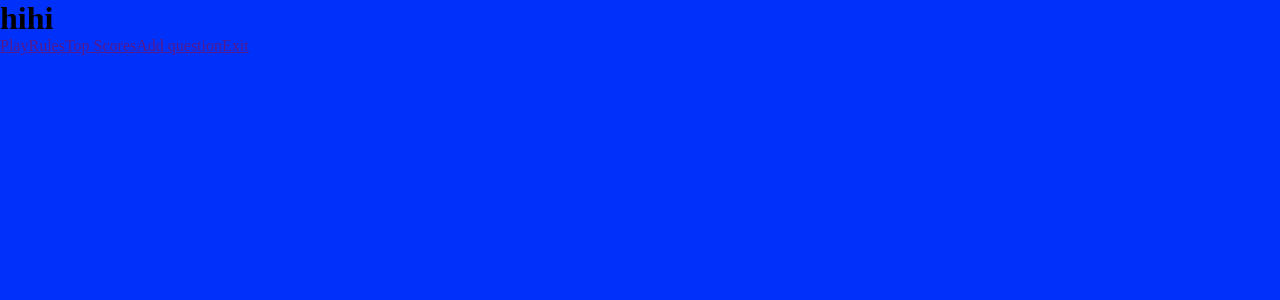
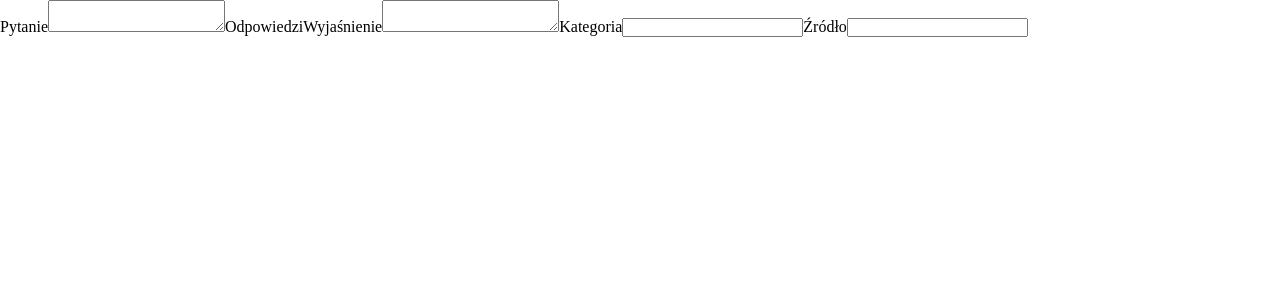
Before and after one commit to team-prstmw/hackaton-FE, a React (Create React App) app: page / in a window 1280 px wide. Shown: the top 300 px of the page. Built offline with nearby package versions, Linux system fonts and the light colour scheme; the HTML template or start-up script is replaced by a standard one.

Commit message:
Add a basic structure for the form on the new question page

```diff
--- a/src/App.tsx
+++ b/src/App.tsx
@@ -2,13 +2,13 @@
 // import logo from './logo.svg';
 // import './App.css';
 
-import { HomePage } from "./pages/HomePage/HomePage";
+import NewQuestionPage from "./pages/NewQuestionPage/NewQuestionPage";
 
 function App() {
   return (
     <div className="App">
       <header className="App-header">
-        <HomePage />
+        <NewQuestionPage />
       </header>
     </div>
   );
--- /dev/null
+++ b/src/components/Input/Input.tsx
@@ -0,0 +1,5 @@
+const Input = () => {
+  return <input />;
+};
+
+export default Input;
--- /dev/null
+++ b/src/components/Label/Label.tsx
@@ -0,0 +1,7 @@
+import { FC, LabelHTMLAttributes } from "react";
+
+const Label: FC<LabelHTMLAttributes<HTMLLabelElement>> = ({ children }) => {
+  return <label>{children}</label>;
+};
+
+export default Label;
--- /dev/null
+++ b/src/components/Textarea/Textarea.tsx
@@ -0,0 +1,5 @@
+const Textarea = () => {
+  return <textarea />;
+};
+
+export default Textarea;
--- /dev/null
+++ b/src/pages/NewQuestionPage/NewQuestionPage.tsx
@@ -0,0 +1,28 @@
+import { FormProvider, useForm } from "react-hook-form";
+import Input from "../../components/Input/Input";
+import Label from "../../components/Label/Label";
+import Textarea from "../../components/Textarea/Textarea";
+
+const NewQuestionPage = () => {
+  const methods = useForm({
+    mode: "onTouched",
+  });
+
+  return (
+    <FormProvider {...methods}>
+      <form>
+        <Label>Pytanie</Label>
+        <Textarea />
+        <Label>Odpowiedzi</Label>
+        <Label>Wyjaśnienie</Label>
+        <Textarea />
+        <Label>Kategoria</Label>
+        <Input />
+        <Label>Źródło</Label>
+        <Input />
+      </form>
+    </FormProvider>
+  );
+};
+
+export default NewQuestionPage;
```
Also changed, not shown: src/components/Input/Input.module.scss (added), src/components/Label/Label.module.scss (added), src/components/Textarea/Textarea.module.scss (added).
